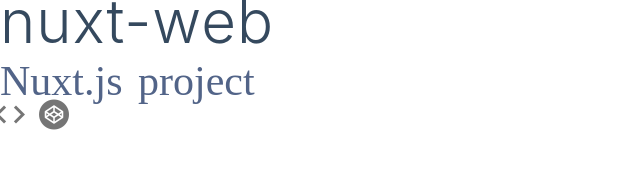
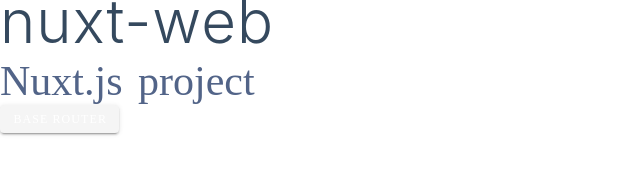
Before and after one commit to kimyearho/vue-nuxt-web-example, a Nuxt app: page / in a window 1280 px wide. Shown: the part 199-374 px from the top of the page, without its empty margins (0-640 px from the left). Built offline with nearby package versions, Linux system fonts and the light colour scheme.

Commit message:
nuxt axios moudle 세팅

```diff
--- a/nuxt.config.js
+++ b/nuxt.config.js
@@ -11,7 +11,10 @@ module.exports = {
     ],
     link: [
       { rel: "icon", type: "image/x-icon", href: "/favicon.ico" },
-      { rel: 'stylesheet', href: 'https://fonts.googleapis.com/css?family=Material+Icons' }
+      {
+        rel: "stylesheet",
+        href: "https://fonts.googleapis.com/css?family=Material+Icons"
+      }
     ]
   },
 
@@ -31,8 +34,8 @@ module.exports = {
   // 플러그인 옵션
   // https://ko.nuxtjs.org/api/configuration-plugins
   plugins: [
-    { src: "~plugins/common", ssr: false },
-    { src: "~plugins/vue-logger", ssr: false }
+    { src: "~plugins/vue-logger", ssr: false },
+    { src: "~plugins/axios" }
   ],
 
   /*
@@ -52,14 +55,14 @@ module.exports = {
   // 전역 CSS 옵션
   css: ["~/assets/common.css"],
 
-  modules: ["@nuxtjs/vuetify"],
+  modules: ["@nuxtjs/vuetify", "@nuxtjs/axios"],
 
   // Doc: https://github.com/nuxt-community/vuetify-module
   vuetify: {
     // customVariables: ["~/assets/variables.scss"],
     defaultAssets: {
       icons: "md"
-    },
+    }
     // optionsPath: "./vuetify.options.js"
   },
 
--- a/package.json
+++ b/package.json
@@ -13,6 +13,7 @@
     "precommit": "npm run lint"
   },
   "dependencies": {
+    "@nuxtjs/axios": "^5.6.0",
     "axios": "^0.19.0",
     "nuxt": "^2.0.0",
     "vuejs-logger": "^1.5.3"
--- a/src/pages/base/index.vue
+++ b/src/pages/base/index.vue
@@ -5,7 +5,6 @@
 </template>
 
 <script>
-import request from "@/plugins/axios";
 
 const API_KEY = "AIzaSyDHpgyP8vCtw78G-oYCVEfFCijEfxSJ8b8";
 
@@ -16,7 +15,7 @@ export default {
       items: []
     };
   },
-  asyncData(context) {
+  asyncData({ $axios }) {
     const queryParams = {
       part: "snippet",
       q: "audio library",
@@ -25,12 +24,11 @@ export default {
       safeSearch: "strict",
       key: API_KEY
     };
-    return request.get("/search", { params: queryParams }).then(({ data }) => {
+    return $axios.get("/search", { params: queryParams }).then(({ data }) => {
       return { items: data.items };
     });
   },
   head() {
-    this.$log.info("Base Section | ");
     return {
       title: "Base Section",
       meta: [{ hid: "a1", name: "설명", content: "내용" }]
--- a/src/pages/index.vue
+++ b/src/pages/index.vue
@@ -3,30 +3,7 @@
     <app-logo />
     <h1 class="title">nuxt-web</h1>
     <h2 class="subtitle">Nuxt.js project</h2>
-    <v-row align="center" justify="center">
-      <v-tooltip right>
-        <template v-slot:activator="{ on }">
-          <v-btn icon large target="_blank" v-on="on">
-            <v-icon large>mdi-code-tags</v-icon>
-          </v-btn>
-        </template>
-        <span>Source</span>
-      </v-tooltip>
-      <v-tooltip right>
-        <template v-slot:activator="{ on }">
-          <v-btn
-            icon
-            large
-            href="https://codepen.io/johnjleider/pen/MNYLdL"
-            target="_blank"
-            v-on="on"
-          >
-            <v-icon large>mdi-codepen</v-icon>
-          </v-btn>
-        </template>
-        <span>Codepen</span>
-      </v-tooltip>
-    </v-row>
+    <v-btn small color="primary" @click="routerBase">Base Router</v-btn>
   </div>
 </template>
 
--- a/src/plugins/axios.js
+++ b/src/plugins/axios.js
@@ -1,28 +1,17 @@
-import axios from "axios";
+export default function({ $axios, redirect }) {
+  $axios.defaults.baseURL = "https://www.googleapis.com/youtube/v3";
 
-// API 서비스
-const request = axios.create({
-  baseURL: "https://www.googleapis.com/youtube/v3",
-  timeout: 5000
-});
+  // $axios.setHeader("Authorization", "123");
+  $axios.onRequest(config => {
+    // console.log("Making request to " + config.url);
+  });
 
-request.interceptors.request.use(config => {
-  return config;
-});
-request.interceptors.response.use(res => {
-  return res;
-});
+  $axios.onResponse(response => {});
 
-// 인증 서비스
-// const authService = axios.create({
-//   timeout: 5000
-// });
-
-// authService.interceptors.request.use(config => {
-//   return config;
-// });
-// authService.interceptors.response.use(res => {
-//   return res;
-// });
-
-export default request
+  $axios.onError(error => {
+    const code = parseInt(error.response && error.response.status);
+    if (code === 400) {
+      redirect("/400");
+    }
+  });
+}
--- a/src/plugins/common.js
+++ /dev/null
@@ -1,5 +0,0 @@
-import Vue from "vue"
-import request from "./axios"
-
-Vue.prototype.$axios = request
-// Vue.prototype.$auth = authService
```
Also changed, not shown: 1 other file (tests, documents, lock files or other folders).
